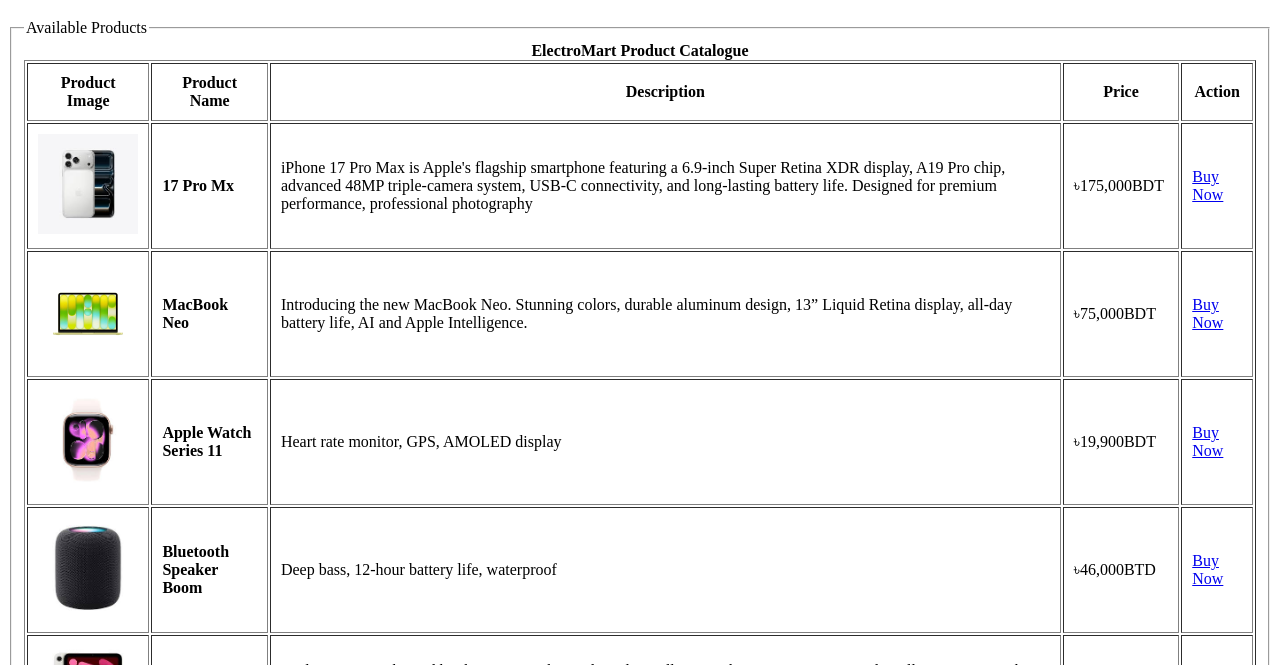
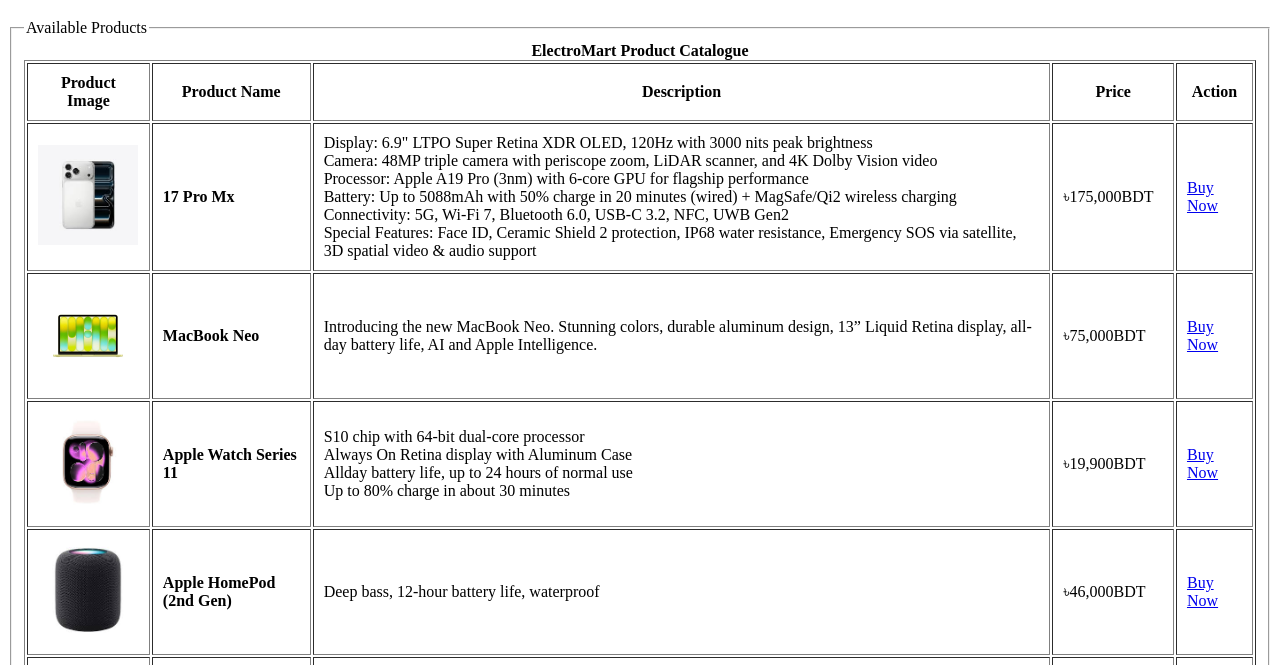
Before and after one commit to rehnumatasnim/WT_Summer_2025-26, a plain HTML site: page Mid/Lab_Task_1_V2/index.html in a window 1280 px wide. Shown: the part 87-752 px from the top of the page. Drawn offline with Linux system fonts and the light colour scheme.

Commit message:
extra describtion added

```diff
--- a/Mid/Lab_Task_1_V2/index.html
+++ b/Mid/Lab_Task_1_V2/index.html
@@ -40,7 +40,12 @@
     <tr>
         <td><img src="1.png.jpg" width="100"></td>
         <td><b>17 Pro Mx</b></td>
-        <td>iPhone 17 Pro Max is Apple's flagship smartphone featuring a 6.9-inch Super Retina XDR display, A19 Pro chip, advanced 48MP triple-camera system, USB-C connectivity, and long-lasting battery life. Designed for premium performance, professional photography</td>
+        <td>Display: 6.9" LTPO Super Retina XDR OLED, 120Hz with 3000 nits peak brightness<br>
+            Camera: 48MP triple camera with periscope zoom, LiDAR scanner, and 4K Dolby Vision video<br>
+            Processor: Apple A19 Pro (3nm) with 6-core GPU for flagship performance<br>
+            Battery: Up to 5088mAh with 50% charge in 20 minutes (wired) + MagSafe/Qi2 wireless charging<br>
+            Connectivity: 5G, Wi-Fi 7, Bluetooth 6.0, USB-C 3.2, NFC, UWB Gen2<br>
+            Special Features: Face ID, Ceramic Shield 2 protection, IP68 water resistance, Emergency SOS via satellite, 3D spatial video & audio support</td>
         <td>৳175,000BDT</td>
         <td><a href="#">Buy Now</a></td>
     </tr>
@@ -56,23 +61,26 @@
     <tr>
         <td><img src="3.png.jpg" width="100"></td>
         <td><b>Apple Watch Series 11</b></td>
-        <td>Heart rate monitor, GPS, AMOLED display</td>
+        <td>S10 chip with 64‑bit dual-core processor<br>
+            Always On Retina display with Aluminum Case<br>
+            Allday battery life, up to 24 hours of normal use<br>
+            Up to 80% charge in about 30 minutes</td>
         <td>৳19,900BDT</td>
         <td><a href="#">Buy Now</a></td>
     </tr>
 
     <tr>
         <td><img src="4.png.jpg" width="100"></td>
-        <td><b>Bluetooth Speaker Boom</b></td>
+        <td><b>Apple HomePod (2nd Gen)</b></td>
         <td>Deep bass, 12-hour battery life, waterproof</td>
-        <td>৳46,000BTD</td>
+        <td>৳46,000BDT</td>
         <td><a href="#">Buy Now</a></td>
     </tr>
 
     <tr>
         <td><img src="5.png.png" width="100"></td>
         <td><b>Apple iPad Mini 7</b></td>
-        <td> iPad mini, supercharged by the A17 Pro chip and Apple Intelligence, the easy-to-use personal intelligence system that understands personal context to deliver intelligence that is helpful and relevant while protecting user privacy. With a beloved ultraportable design, the new iPad mini is available in four gorgeous finishes, including a new blue and purple, and features the brilliant 8.3-inch Liquid Retina display.</td>
+        <td> Experience power and portability with the Apple iPad Mini 7. Featuring a stunning 8.3" display, 12MP camera, Apple A17 Pro chip and a 5078mAh battery for all-day performance.</td>
         <td>৳60,000.00 BDT</td>
         <td><a href="#">Buy Now</a></td>
     </tr>
```
